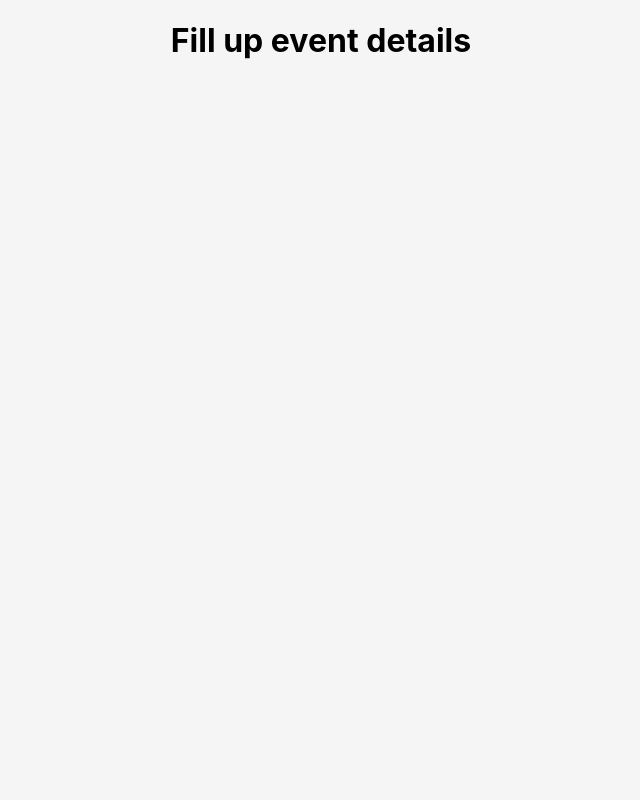
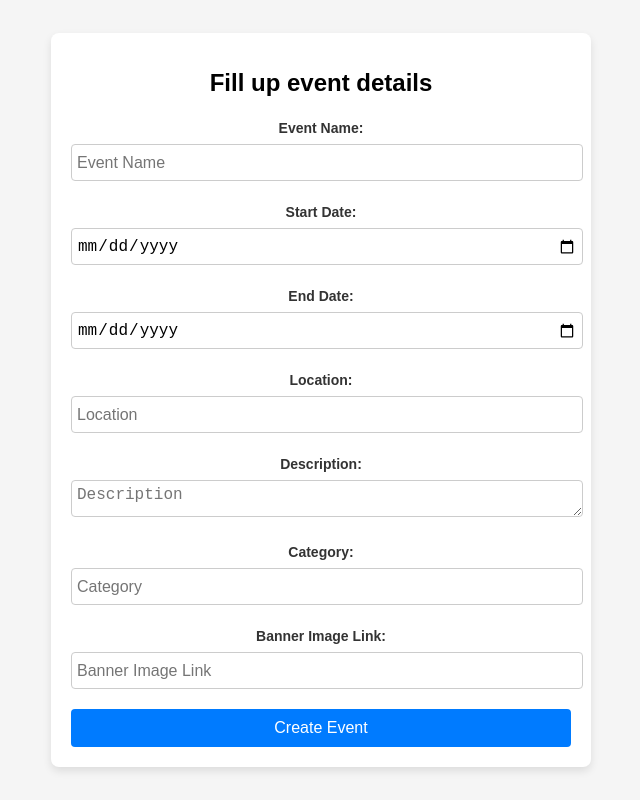
Before and after one commit to rohitchouhan35/events-client, a React (Create React App) app: page /addevent in a window 1280 px wide. Shown: the whole page, without its empty margins (319-959 px from the left). Built offline with nearby package versions, Linux system fonts and the light colour scheme.

Commit message:
fixed bug in create event and modified ui

```diff
--- /dev/null
+++ b/src/components/Eventform.css
@@ -0,0 +1,65 @@
+.event-form {
+    display: flex;
+    justify-content: center;
+    align-items: center;
+    min-height: 100vh;
+    background-color: #f5f5f5;
+    font-family: Arial, sans-serif;
+  }
+
+  .form-container {
+    background-color: #fff;
+    padding: 20px;
+    border-radius: 8px;
+    box-shadow: 0 4px 8px rgba(0, 0, 0, 0.1);
+    width: 500px;
+  }
+
+  @media (max-width: 900x) {
+    .form-container {
+        width: 400px;
+    }
+  }
+
+  h1 {
+    text-align: center;
+    font-size: 24px;
+    margin-bottom: 20px;
+  }
+
+  .form-group {
+    margin-bottom: 20px;
+  }
+
+  label {
+    display: block;
+    font-size: 14px;
+    font-weight: bold;
+    margin-bottom: 5px;
+  }
+
+  input[type='text'],
+  input[type='date'],
+  textarea {
+    width: 100%;
+    height: 25px;
+    padding: 5px;
+    font-size: 16px;
+    border: 1px solid #ccc;
+    border-radius: 4px;
+  }
+
+  button {
+    background-color: #007bff;
+    color: #fff;
+    border: none;
+    padding: 10px 20px;
+    font-size: 16px;
+    border-radius: 4px;
+    cursor: pointer;
+    width: 100%;
+  }
+
+  button:hover {
+    background-color: #0056b3;
+  }
--- a/src/components/Eventform.js
+++ b/src/components/Eventform.js
@@ -1,13 +1,141 @@
-import React from 'react'
+import React, { useState } from 'react';
+import './Eventform.css';
+import eventService from '../services/eventData';
+import { useNavigate } from 'react-router-dom';
 
 const Eventform = () => {
+  const [data, setData] = useState({
+    event_name: '',
+    start_time: '',
+    end_time: '',
+    location: '',
+    description: '',
+    category: '',
+    banner_image: '',
+  });
+
+  const navigate = useNavigate();
+
+  const handleSubmit = (e) => {
+    e.preventDefault();
+
+    const formattedData = {
+      ...data,
+      start_time: new Date(data.start_time).toLocaleDateString('en-GB'),
+      end_time: new Date(data.end_time).toLocaleDateString('en-GB'),
+    };
+
+    console.log(formattedData);
+    eventService.saveEvent(formattedData).then((response) => {
+        navigate("/");
+    })
+    .catch((error) => {
+        console.log("error " + error);
+    });
+  };
+
+  const handleChange = (e) => {
+    const { name, value } = e.target;
+    setData((prevData) => ({ ...prevData, [name]: value }));
+  };
+
   return (
-    <div className='event-form'>
-      <div className='form-container'>
+    <div className="event-form">
+      <div className="form-container">
         <h1>Fill up event details</h1>
+        <form onSubmit={handleSubmit} method="POST">
+          <div className="form-group">
+            <label htmlFor="event_name">Event Name:</label>
+            <input
+              type="text"
+              id="event_name"
+              name="event_name"
+              placeholder="Event Name"
+              value={data.event_name}
+              onChange={handleChange}
+              required
+            />
+          </div>
+
+          <div className="form-group">
+          <label htmlFor="start_time">Start Date:</label>
+            <input
+              type="date"
+              id="start_time"
+              name="start_time"
+              value={data.start_time}
+              onChange={handleChange}
+              // required
+            />
+          </div>
+
+          <div className="form-group">
+            <label htmlFor="end_time">End Date:</label>
+            <input
+              type="date"
+              id="end_time"
+              name="end_time"
+              value={data.end_time}
+              onChange={handleChange}
+              // required
+            />
+          </div>
+
+          <div className="form-group">
+            <label htmlFor="location">Location:</label>
+            <input
+              type="text"
+              id="location"
+              name="location"
+              placeholder="Location"
+              value={data.location}
+              onChange={handleChange}
+              required
+            />
+          </div>
+
+          <div className="form-group">
+            <label htmlFor="description">Description:</label>
+            <textarea
+              id="description"
+              name="description"
+              placeholder="Description"
+              value={data.description}
+              onChange={handleChange}
+              required
+            />
+          </div>
+
+          <div className="form-group">
+            <label htmlFor="category">Category:</label>
+            <input
+              type="text"
+              id="category"
+              name="category"
+              placeholder="Category"
+              value={data.category}
+              onChange={handleChange}
+              required
+            />
+          </div>
+
+          <div className="form-group">
+            <label htmlFor="banner_image">Banner Image Link:</label>
+            <input
+              type="text"
+              id="banner_image"
+              name="banner_image"
+              placeholder="Banner Image Link"
+              value={data.banner_image}
+              onChange={handleChange}
+            />
+          </div>
+
+          <button type="submit">Create Event</button>
+        </form>
       </div>
     </div>
-  )
-}
+  );
+};
 
-export default Eventform
+export default Eventform;
--- a/src/components/Grid.js
+++ b/src/components/Grid.js
@@ -2,7 +2,7 @@ import React from 'react';
 import Card from './Card';
 import { useEffect, useState } from 'react';
 import eventService from '../services/eventData';
-import './Grid.css'; // Import the CSS file for Grid component
+import './Grid.css';
 
 const Grid = () => {
   const [eventList, setEventList] = useState([]);
--- a/src/components/Header.css
+++ b/src/components/Header.css
@@ -1,15 +1,20 @@
 .header {
+    position: fixed;
     display: flex;
     justify-content: space-between;
     align-items: center;
+    background-color:#23272F;
+    color: #fff;
+    z-index: 99999999;
+    width: 100%;
 }
 
 .create-event-button {
     padding: 10px 20px;
-    margin-right: 20px;
+    margin-right: 30px;
     font-size: 1rem;
     color: #ffffff;
-    background-color: #007bff;
+    background-color: #4fad19;
     border: none;
     border-radius: 5px;
     cursor: pointer;
@@ -18,6 +23,12 @@
   }
 
   .create-event-button:hover {
-    background-color: #0056b3;
+    background-color: #1b8c11;
     box-shadow: 0 2px 4px rgba(0, 0, 0, 0.2);
   }
+
+  .header-btn {
+    display: flex;
+    column-gap: 20px;
+    margin-right: 30px;
+  }
--- a/src/components/Header.js
+++ b/src/components/Header.js
@@ -6,9 +6,16 @@ const Header = () => {
   return (
     <div className='header'>
       <div style={{ marginLeft: '10px' }}><h1>Allevent</h1></div>
-      <NavLink to="/addevent" key="addevent">
-        <button className="create-event-button">Create Event</button>
-      </NavLink>
+      <div className='header-btn'>
+      <div>
+        <NavLink to="/addevent" key="addevent">
+          <button className="create-event-button">Create Event</button>
+        </NavLink>
+        </div>
+        <div>
+        <button className="signin-button">Sign in</button>
+        </div>
+      </div>
     </div>
   )
 }
--- a/src/components/Homesection.css
+++ b/src/components/Homesection.css
@@ -6,33 +6,39 @@
     height: 500px; /* Adjust the height as needed */
   }
 
+  .homesection::before {
+    content: '';
+    position: absolute;
+    top: 0;
+    left: 0;
+    width: 100%;
+    height: 100%;
+    background-color: rgba(0, 0, 0, 0.5); /* Adjust the opacity (last value) for the desired darkness */
+    z-index: 1;
+  }
+
   .content {
     position: absolute;
-    top: 50%;
+    top: 10%;
     left: 50%;
     transform: translate(-50%, -50%);
     text-align: center;
+    z-index: 5;
   }
 
   .search-bar {
     display: flex;
     align-items: center;
-    max-width: 400px;
     margin: 5px;
-  }
-
-  input[type='text'] {
-    flex: 1;
-    padding: 10px;
-    border: 1px solid #ddd;
-    border-radius: 5px 0 0 5px;
-    outline: none;
+    width: 1000px;
+    column-gap: 10px;
+    margin-top: 500px;
   }
 
   .search-button {
     padding: 10px 20px;
+    max-width: 200px;
     font-size: 1rem;
-    background-color: #fb7c0d;
     color: #ffffff;
     border: none;
     border-radius: 0 5px 5px 0;
@@ -43,3 +49,35 @@
   .search-button:hover {
     background-color: #0056b3;
   }
+
+  .search-input {
+    width: 400px;
+  }
+
+  /* In Homesection.css */
+
+/* ... Your existing CSS rules ... */
+
+.search-options {
+  margin-top: 10px;
+  width: 300px;
+  box-shadow: 0 2px 4px rgba(0, 0, 0, 0.1);
+  /* border-radius: 5px; */
+  overflow: hidden;
+  outline: none; /* Remove outline */
+  margin-left: 30%;
+  display: flex;
+  column-gap: 10px;
+}
+
+label {
+  display: block;
+  padding: 3px;
+  font-weight: bold;
+  color: #333333;
+}
+
+select {
+  width: 100%;
+  font-size: 1rem;
+}
--- a/src/components/Homesection.js
+++ b/src/components/Homesection.js
@@ -4,12 +4,47 @@ import './Homesection.css';
 const Homesection = () => {
   const image_url = 'https://www.showtimeevent.com/images/main-slider/event-management-company.webp';
 
+  const cityList = [
+    { id: 1, name: 'Ahmedabad' },
+    { id: 2, name: 'Vadodara' },
+    { id: 3, name: 'Surat' },
+    { id: 4, name: 'Gandhinagar' },
+    { id: 5, name: 'Delhi' },
+  ];
+
+  const categoryList = [
+    { id: 1, name: 'Business' },
+    { id: 2, name: 'Tech' },
+    { id: 3, name: 'Parties' },
+    { id: 4, name: 'Workshops' },
+    { id: 5, name: 'Exhibitions' },
+  ];
+
   return (
     <div className="homesection" style={{ backgroundImage: `url(${image_url})` }}>
       <div className="content">
         <div className="search-bar">
-          <input type="text" placeholder="Search events" />
+          <input className='search-input' type="text" placeholder="Search events" />
           <button className="search-button">Search</button>
+        </div>
+        <div className="search-options">
+          <label htmlFor="city">
+            <select id="city">
+              <option value="">Select City</option>
+              {cityList.map((city) => (
+                <option key={city.id} value={city.name}>{city.name}</option>
+              ))}
+            </select>
+          </label>
+
+          <label htmlFor="category">
+            <select id="category">
+              <option value="">Select Category</option>
+              {categoryList.map((category) => (
+                <option key={category.id} value={category.name}>{category.name}</option>
+              ))}
+            </select>
+          </label>
         </div>
       </div>
     </div>
--- a/src/index.css
+++ b/src/index.css
@@ -1,5 +1,6 @@
 html {
   background-color: #f5f5f5;
+  overflow-x: hidden;
 }
 
 body {
```
Also changed, not shown: public/manifest.json (deleted), public/robots.txt (deleted).
